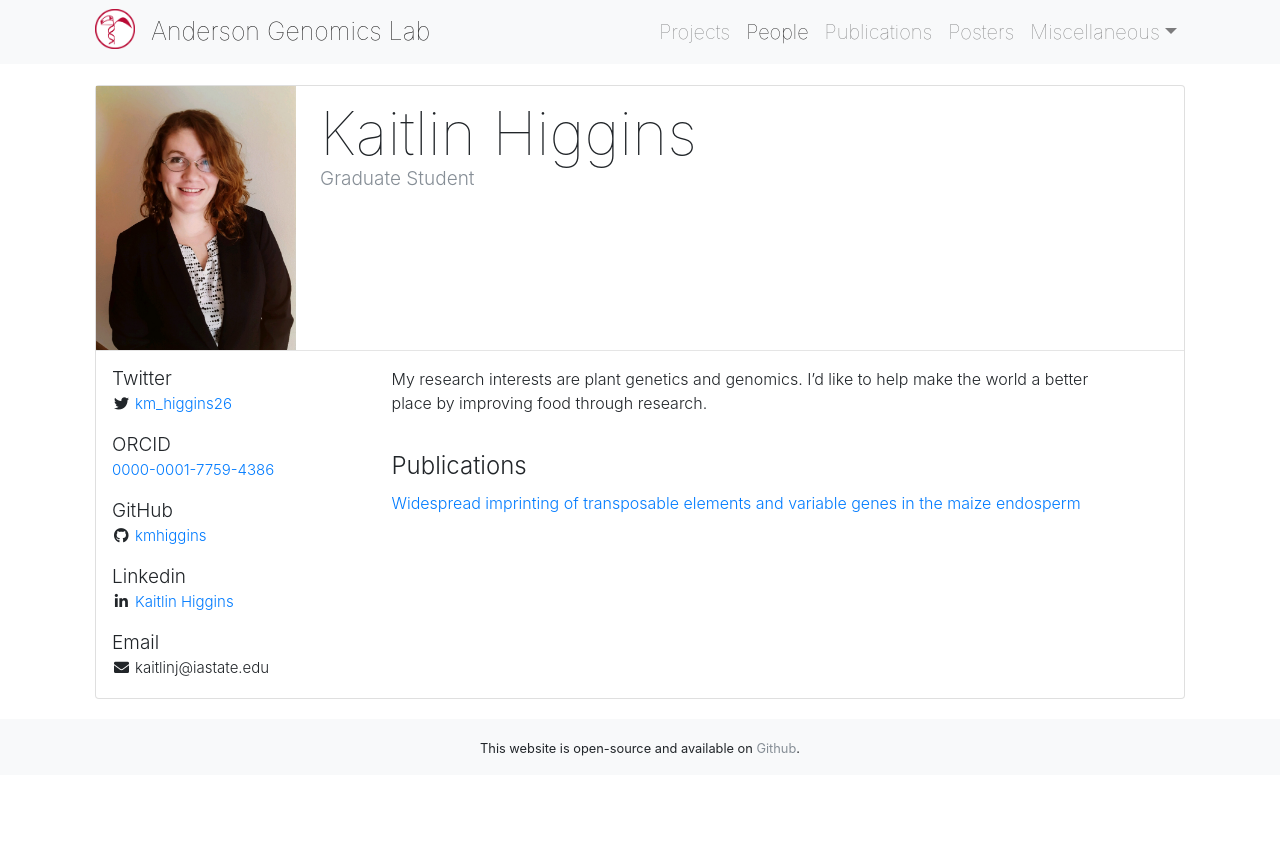
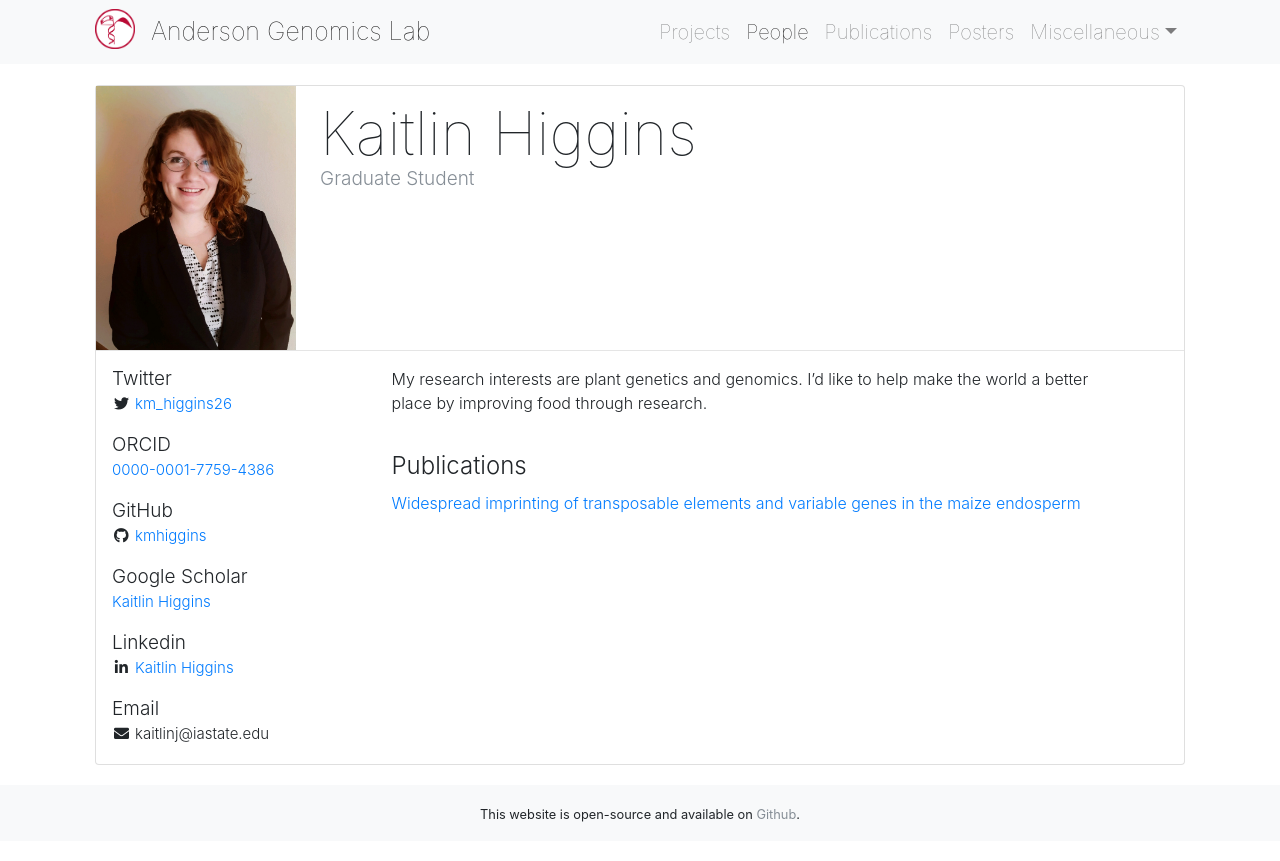
Before and after one commit to andersongenomicslab/andersongenomicslab.github.io, a Jekyll site: the page built from people/_posts/2020-03-10-kaitlin-higgins.md, in a window 1280 px wide. Shown: the top 861 px of the page. Built offline with Jekyll 4.4.1, drawn with Linux system fonts in a browser that asks for light colours; nearby versions of some CDN libraries; a style sheet for code colours, icons or effects is not loaded; some of the changed lines change nothing that is shown.

Commit message:
Update 2020-03-10-kaitlin-higgins.md

```diff
--- a/people/_posts/2020-03-10-kaitlin-higgins.md
+++ b/people/_posts/2020-03-10-kaitlin-higgins.md
@@ -9,7 +9,7 @@ calendar:
 github: kmhiggins
 linkedin: kaitlin-m-higgins
 email: kaitlinj@iastate.edu
-scholar:
+scholar: https://scholar.google.com/citations?user=TJBtaCQAAAAJ&hl=en
 image: /images/people/kaitlin-higgins.jpg
 cv:
 ---
```
